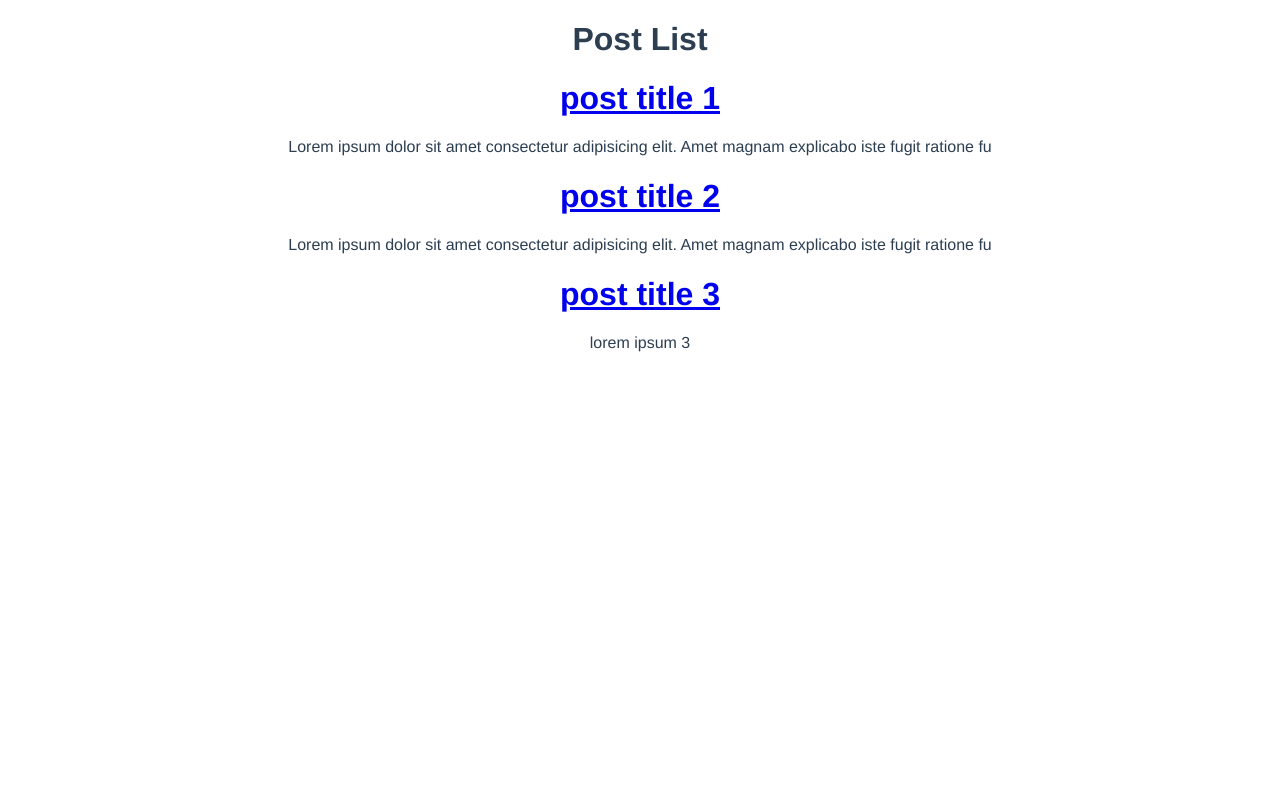
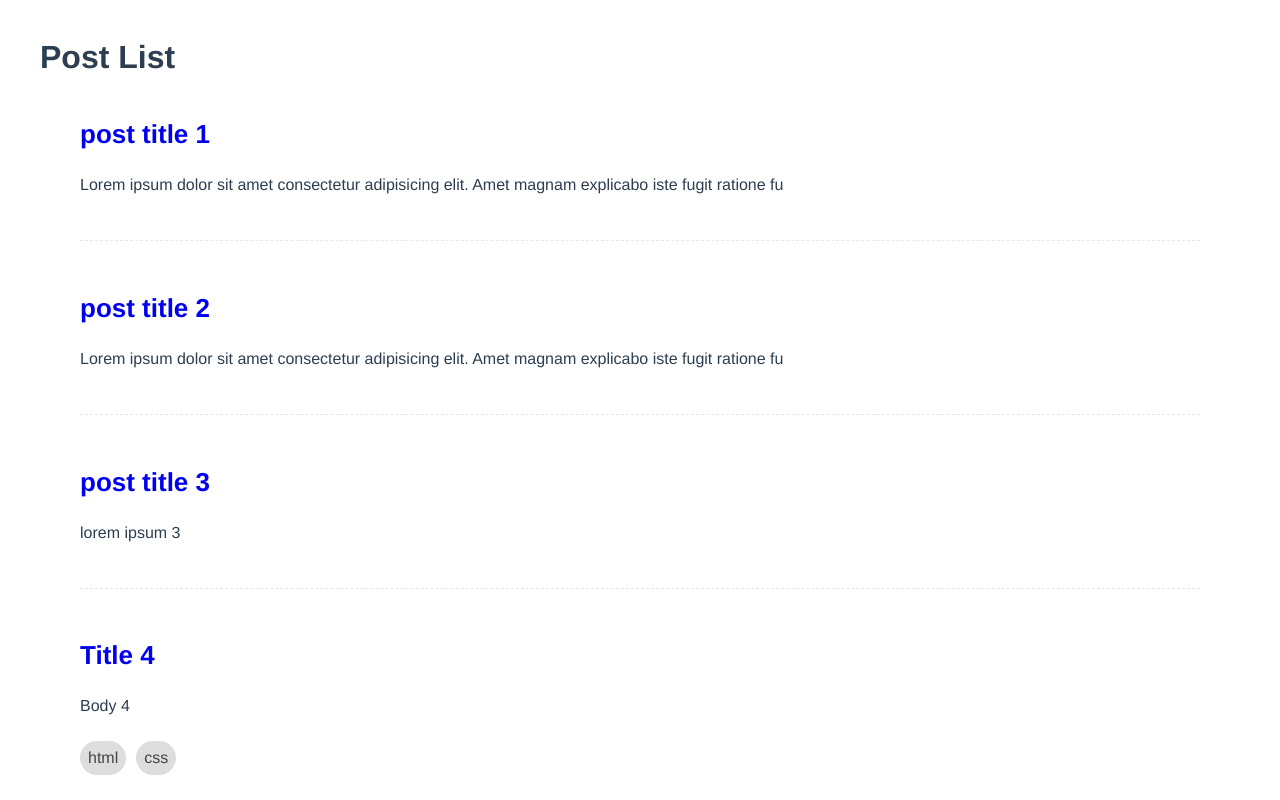
Before and after one commit to Lin-Htet-Phyo/composition-apiVueJs, a Vue app: page / in a window 1280 px wide. Shown: the top 800 px of the page. Built offline with nearby package versions, Linux system fonts and the light colour scheme; data requests are answered from the project's data file.

Commit message:
Create post updat code

```diff
--- a/database/db.json
+++ b/database/db.json
@@ -14,6 +14,27 @@
       "title": "post title 3",
       "body": "lorem ipsum 3",
       "id": 3
+    },
+    {
+      "id": "d850",
+      "title": "Title 4",
+      "body": "Body 4",
+      "tags": [
+        "html",
+        "css"
+      ]
+    },
+    {
+      "id": "9f41",
+      "title": "",
+      "body": "",
+      "tags": []
+    },
+    {
+      "id": "c88f",
+      "title": "",
+      "body": "",
+      "tags": []
     }
   ]
 }
--- a/src/App.vue
+++ b/src/App.vue
@@ -7,7 +7,6 @@
   font-family: Avenir, Helvetica, Arial, sans-serif;
   -webkit-font-smoothing: antialiased;
   -moz-osx-font-smoothing: grayscale;
-  text-align: center;
   color: #2c3e50;
 }
 
--- a/src/components/SinglePost.vue
+++ b/src/components/SinglePost.vue
@@ -1,16 +1,19 @@
 <template>
-  <router-link :to="{name:'Detail', params:{id:post.id}}">
-  <h1>{{ post.title }}</h1>
-  </router-link>
-  <p>{{ cutPostBody }}</p>
+  <div class="post">
+    <router-link :to="{ name: 'Detail', params: { id: post.id } }">
+      <h2>{{ post.title }}</h2>
+    </router-link>
+    <p>{{ cutPostBody }}</p>
+    <div v-for="tag in post.tags" :key="tag" class="pill">
+      {{ tag }}
+    </div>
+  </div>
 </template>
 
 <script>
-import { computed } from 'vue'
+import { computed } from "vue";
 export default {
-  props: [
-    'post',
-  ],
+  props: ["post"],
   setup(props) {
     let cutPostBody = computed(() => {
       return props.post.body.substring(0, 100);
@@ -18,10 +21,43 @@ export default {
     return {
       cutPostBody,
     };
-  }
-}
+  },
+};
 </script>
 
 <style>
-
+.post {
+  margin: 0 40px 30px;
+  padding-bottom: 30px;
+  border-bottom: 1px dashed #e7e7e7;
+}
+.post h2 {
+  display: inline-block;
+  position: relative;
+  font-size: 26px;
+  /* color: black; */
+  margin-bottom: 10px;
+  max-width: 400px;
+}
+.post h2::before {
+  /* content: ""; */
+  display: block;
+  widows: 100%;
+  height: 100%;
+  background: #ff8800;
+  position: absolute;
+  z-index: -1;
+  padding-right: 40px;
+  left: -30px;
+  transform: rotateZ('-1deg');
+}
+.pill {
+  display: inline-block;
+  margin: 10px 10px 0 0;
+  color: #444;
+  background: #ddd;
+  padding: 8px;
+  border-radius: 20px;
+  font-size-adjust: 14px;
+}
 </style>
--- a/src/views/Create.vue
+++ b/src/views/Create.vue
@@ -1,6 +1,6 @@
 <template>
   <h1>Create</h1>
-  <form>
+  <form @click.prevent="addPost">
     <label>Title</label>
     <input type="text" required v-model="title">
     <label>Body</label>
@@ -28,13 +28,32 @@ export default {
       }
       tag.value = "";
     }
+    let addPost = async () => {
+        await fetch(
+          "http://localhost:3000/posts/",
+         {
+          method: "POST",
+          headers: {
+            "Content-Type": "application/json"
+          },
+          body: JSON.stringify(
+            {
+              title: title.value,
+              body: body.value,
+              tags: tags.value
+            }
+          )
+         }
+        );
 
+    };
     return {
       title,
       body,
       tag,
       tags,
       handleKeydown,
+      addPost,
     }
 
   }
@@ -58,14 +77,35 @@ input, textarea {
 textarea {
   height: 160px;
 }
+label {
+    display: inline-block;
+    margin-top: 30px;
+    position: relative;
+    font-size: 20px;
+    color: white;
+    margin-bottom: 10px;
+  }
+  label::before {
+    content: "";
+    display: block;
+    width: 100%;
+    height: 100%;
+    background: #035c57;
+    position: absolute;
+    z-index: -1;
+    padding-right: 40px;
+    left: -30px;
+    transform: rotateZ(-1.5deg);
+  }
 button {
   display: block;
   margin-top: 30px;
-  background: #ff8800;
+  background: #035c57;
   color: white;
   border: none;
   padding: 8px 16px;
   font-size: 18px;
+  border-radius: 5px;
 }
 .pill {
   display: inline-block;
--- a/src/views/HomeView.vue
+++ b/src/views/HomeView.vue
@@ -31,3 +31,11 @@ export default {
   },
 };
 </script>
+
+<style>
+.home {
+  max-width: 1200px;
+  margin: 0 auto;
+  padding: 10px;
+}
+</style>
```
Lines whose indentation alone changed are shown as unchanged.
